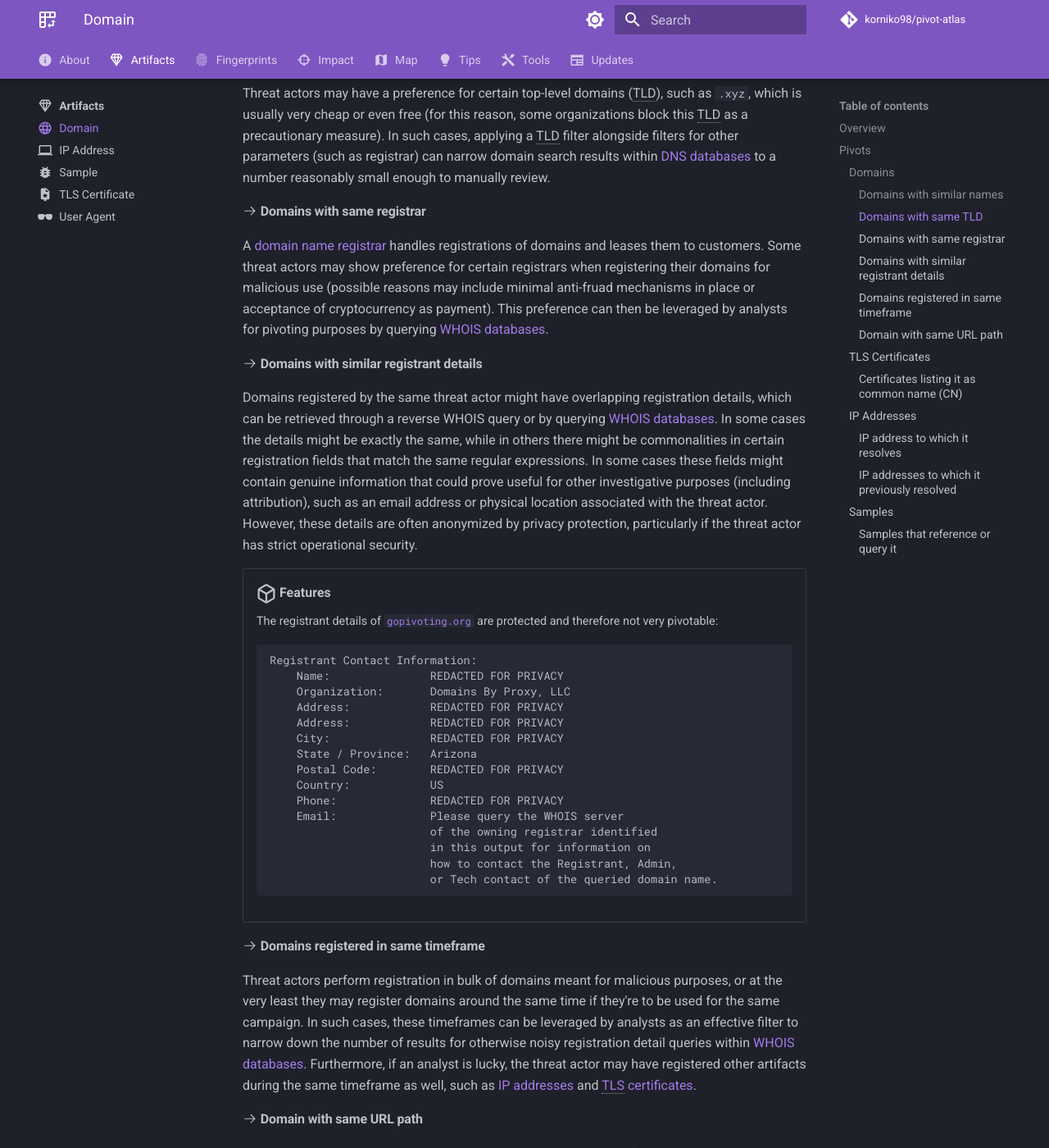
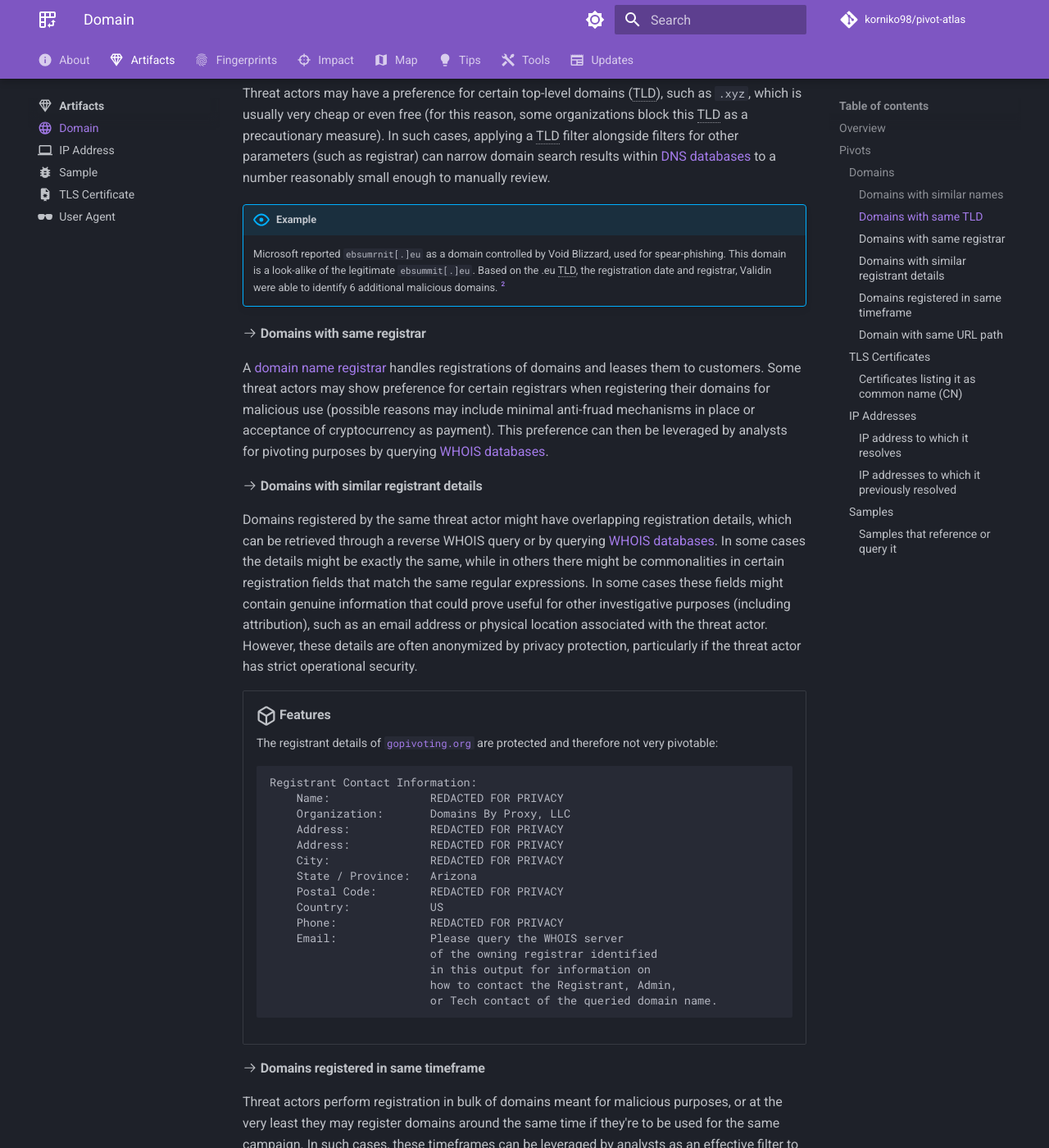
Before and after one commit to korniko98/pivot-atlas, an MkDocs documentation site: the page built from docs/artifacts/domain.md, in a window 1280 px wide and 1400 px high, scrolled down 1631 px. Shown: the whole window at 82% size. Built offline with MkDocs 1.6.1 and Material for MkDocs 9.7.7, drawn with Linux system fonts in a browser that asks for light colours; comment, search, counter and statistics services are not loaded; some of the changed text lies outside the part shown.

Commit message:
Update domain.md

```diff
--- a/docs/artifacts/domain.md
+++ b/docs/artifacts/domain.md
@@ -86,6 +86,10 @@
 
 Threat actors may have a preference for certain top-level domains (TLD), such as `.xyz`, which is usually very cheap or even free (for this reason, some organizations block this TLD as a precautionary measure). In such cases, applying a TLD filter alongside filters for other parameters (such as registrar) can narrow domain search results within [DNS databases](/tools/#dns-data) to a number reasonably small enough to manually review.
 
+!!! abstract "Example"
+
+	Microsoft reported `ebsumrnit[.]eu` as a domain controlled by Void Blizzard, used for spear-phishing. This domain is a look-alike of the legitimate `ebsummit[.]eu`. Based on the .eu TLD, the registration date and registrar, Validin were able to identify 6 additional malicious domains.  [^2]
+
 ####:octicons-arrow-right-24: Domains with same registrar
 
 A [domain name registrar](https://www.cloudflare.com/learning/dns/glossary/what-is-a-domain-name-registrar/) handles registrations of domains and leases them to customers. Some threat actors may show preference for certain registrars when registering their domains for malicious use (possible reasons may include minimal anti-fruad mechanisms in place or acceptance of cryptocurrency as payment). This preference can then be leveraged by analysts for pivoting purposes by querying [WHOIS databases](/tools/#whois-data).
```
Also changed, not shown: other parts of docs/artifacts/domain.md (+0 -4 lines).
